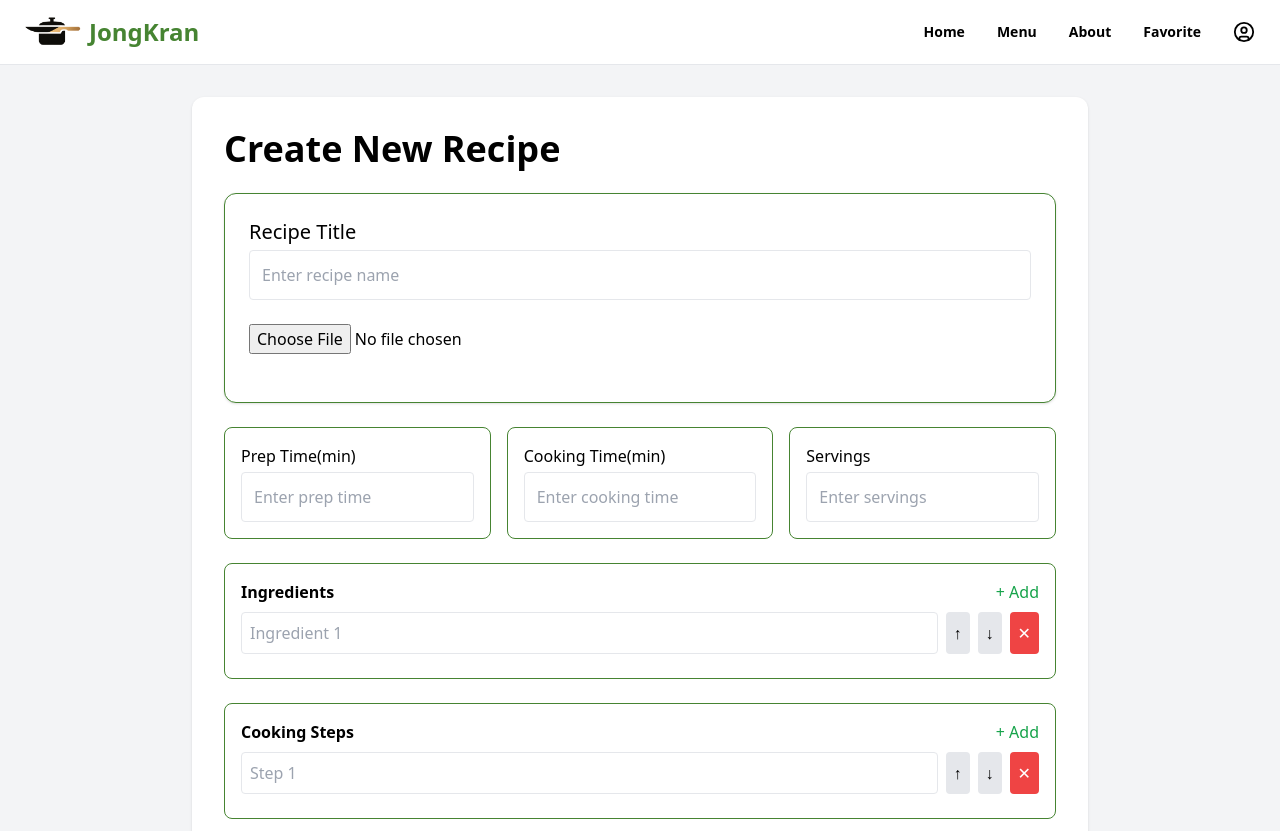
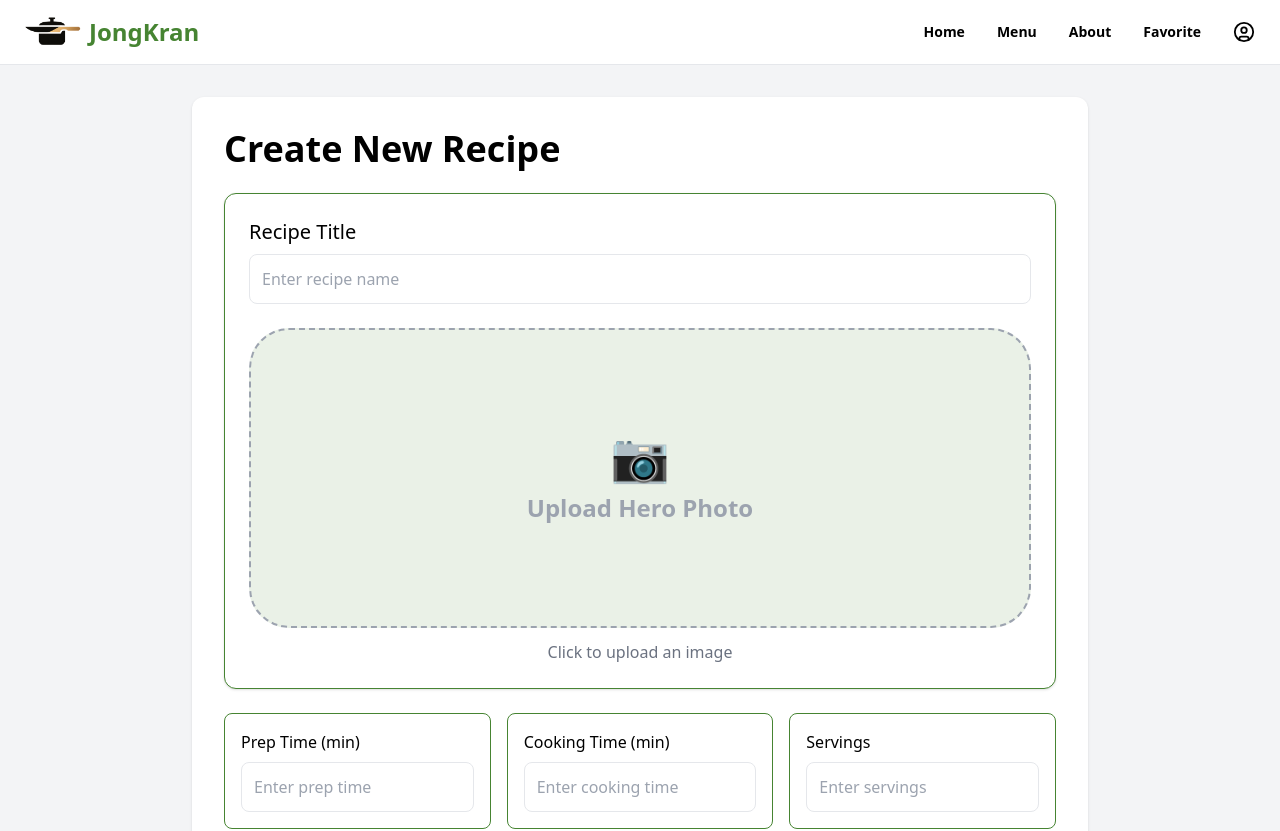
Before and after one commit to sochan707/JongKran-project, a React (Vite) app in the folder frontend/jongkran/: page /admin/create in a window 1280 px wide. Shown: the top 831 px of the page. Built offline with nearby package versions, Linux system fonts and the light colour scheme.

Commit message:
feat: store user profile in local storage upon account creation

```diff
--- a/frontend/jongkran/src/pages/admin/CreateRecipe.jsx
+++ b/frontend/jongkran/src/pages/admin/CreateRecipe.jsx
@@ -1,9 +1,10 @@
-import { useState } from "react";
+import { useEffect, useRef, useState } from "react";
 import Header from "../../components/Header";
 
 export default function CreateRecipe() {
   const [title, setTitle] = useState("");
   const [image, setImage] = useState(null);
+  const [imagePreview, setImagePreview] = useState(null);
   const [prepTime, setPrepTime] = useState("");
   const [cookTime, setCookTime] = useState("");
   const [servings, setServings] = useState("");
@@ -12,7 +13,53 @@ export default function CreateRecipe() {
   const [ingredients, setIngredients] = useState([""]);
   const [steps, setSteps] = useState([""]);
 
-  // ---------------- INGREDIENTS ----------- -----
+  const fileInputRef = useRef(null);
+
+  // ---------------- IMAGE ----------------
+  const handleImageChange = (e) => {
+    const file = e.target.files?.[0];
+
+    if (!file) return;
+
+    if (!file.type.startsWith("image/")) {
+      alert("Please select a valid image file.");
+      e.target.value = "";
+      return;
+    }
+
+    if (imagePreview) {
+      URL.revokeObjectURL(imagePreview);
+    }
+
+    setImage(file);
+    setImagePreview(URL.createObjectURL(file));
+  };
+
+  const removeImage = (e) => {
+    e.preventDefault();
+    e.stopPropagation();
+
+    if (imagePreview) {
+      URL.revokeObjectURL(imagePreview);
+    }
+
+    setImage(null);
+    setImagePreview(null);
+
+    if (fileInputRef.current) {
+      fileInputRef.current.value = "";
+    }
+  };
+
+  useEffect(() => {
+    return () => {
+      if (imagePreview) {
+        URL.revokeObjectURL(imagePreview);
+      }
+    };
+  }, [imagePreview]);
+
+  // ---------------- INGREDIENTS ----------------
   const handleIngredientChange = (value, index) => {
     const updated = [...ingredients];
     updated[index] = value;
@@ -24,6 +71,11 @@ export default function CreateRecipe() {
   };
 
   const removeIngredient = (index) => {
+    if (ingredients.length === 1) {
+      setIngredients([""]);
+      return;
+    }
+
     const updated = ingredients.filter((_, i) => i !== index);
     setIngredients(updated);
   };
@@ -54,6 +106,11 @@ export default function CreateRecipe() {
   };
 
   const removeStep = (index) => {
+    if (steps.length === 1) {
+      setSteps([""]);
+      return;
+    }
+
     const updated = steps.filter((_, i) => i !== index);
     setSteps(updated);
   };
@@ -73,114 +130,189 @@ export default function CreateRecipe() {
   };
 
   // ---------------- SUBMIT ----------------
-  const handleSubmit = (e) => {
+  const handleSubmit = (e, selectedStatus) => {
     e.preventDefault();
 
     const newRecipe = {
       title,
       image,
       prepTime,
+      cookTime,
       servings,
-      status,
-      ingredients,
-      steps,
+      status: selectedStatus,
+      ingredients: ingredients.filter((item) => item.trim() !== ""),
+      steps: steps.filter((step) => step.trim() !== ""),
       createdAt: new Date().toISOString(),
     };
 
+    setStatus(selectedStatus);
+
     console.log("Created Recipe:", newRecipe);
 
-    alert("Recipe created (check console)");
+    alert(
+      selectedStatus === "public"
+        ? "Recipe published successfully"
+        : "Recipe saved as pending"
+    );
   };
 
   return (
     <>
       <Header />
-    <div className="min-h-screen bg-gray-100 p-8">
-      <div className="max-w-4xl mx-auto bg-white rounded-xl shadow p-8">
-        <h1 className="text-4xl font-bold mb-6">Create New Recipe</h1>
 
-        <form onSubmit={handleSubmit} className="space-y-6">
+      <div className="min-h-screen bg-gray-100 p-4 md:p-8">
+        <div className="max-w-4xl mx-auto bg-white rounded-xl shadow p-6 md:p-8">
+          <h1 className="text-4xl font-bold mb-6">
+            Create New Recipe
+          </h1>
 
-          <div className="mb-6 mt-6 shadow max-w-4xl mx-auto bg-white rounded-xl p-6 border-[1px] border-[#468432]">
+          <form className="space-y-6">
+            {/* TITLE AND IMAGE */}
+            <div className="shadow bg-white rounded-xl p-6 border border-[#468432]">
               {/* TITLE */}
               <div>
-              <label className="block font-medium mb-1 text-xl">Recipe Title</label>
+                <label className="block font-medium mb-2 text-xl">
+                  Recipe Title
+                </label>
+
                 <input
-                className="w-full border rounded p-3"
+                  type="text"
+                  className="w-full border rounded-lg p-3 outline-none focus:border-[#468432]"
                   value={title}
                   onChange={(e) => setTitle(e.target.value)}
                   placeholder="Enter recipe name"
+                  required
                 />
               </div>
 
               {/* IMAGE */}
-            <div>
-              <button>
-                <div className="mb-6 mt-6">
+              <div className="mt-6">
+                <label
+                  htmlFor="imageUpload"
+                  className="relative h-[300px] rounded-[40px] border-2 border-dashed border-gray-400 bg-[#EAF1E7] flex items-center justify-center cursor-pointer overflow-hidden"
+                >
+                  {imagePreview ? (
+                    <>
+                      <img
+                        src={imagePreview}
+                        alt="Recipe preview"
+                        className="w-full h-full object-cover text-gray-50"
+                      />
+
+                      <button
+                        type="button"
+                        onClick={removeImage}
+                        className="absolute top-4 right-4 w-10 h-10 bg-red-500 hover:bg-red-600 text-white text-2xl rounded-full flex items-center justify-center"
+                      >
+                        ×
+                      </button>
+                    </>
+                  ) : (
+                    <div className="text-center">
+                      <div className="text-5xl">📷</div>
+
+                      <p className="text-2xl font-bold mt-3 text-gray-400">
+                        Upload Hero Photo
+                      </p>
+                    </div>
+                  )}
+                </label>
+
                 <input
+                  ref={fileInputRef}
+                  id="imageUpload"
                   type="file"
-                    className="w-full"
-                    onChange={(e) => setImage(e.target.files[0])}
+                  accept="image/*"
+                  className="hidden"
+                  onChange={handleImageChange}
                 />
-                </div>
-              </button>
+
+                <p className="text-center text-gray-500 mt-3">
+                  {imagePreview
+                    ? "Click the image to change it"
+                    : "Click to upload an image"}
+                </p>
               </div>
             </div>
 
-          {/* PREP + SERVINGS */}
-          <div>
-            <div className="grid grid-cols-3 gap-4  max-w-4xl mx-auto bg-white rounded-xl ">
-              <div className="border-[1px] border-[#468432] p-4 rounded-lg">
-                <label className="block font-medium mb-1">Prep Time(min)</label>
+            {/* TIME AND SERVINGS */}
+            <div className="grid grid-cols-1 md:grid-cols-3 gap-4">
+              <div className="border border-[#468432] p-4 rounded-lg">
+                <label className="block font-medium mb-2">
+                  Prep Time (min)
+                </label>
+
                 <input
-                  className="w-full border rounded p-3"
+                  type="number"
+                  min="0"
+                  className="w-full border rounded-lg p-3 outline-none"
                   value={prepTime}
                   onChange={(e) => setPrepTime(e.target.value)}
                   placeholder="Enter prep time"
                 />
               </div>
-              <div className="border-[1px] border-[#468432] p-4 rounded-lg">
-                <label className="block font-medium mb-1">Cooking Time(min)</label>
+
+              <div className="border border-[#468432] p-4 rounded-lg">
+                <label className="block font-medium mb-2">
+                  Cooking Time (min)
+                </label>
+
                 <input
-                className="w-full border p-3 rounded"
-                placeholder="Enter cooking time"
+                  type="number"
+                  min="0"
+                  className="w-full border rounded-lg p-3 outline-none"
                   value={cookTime}
                   onChange={(e) => setCookTime(e.target.value)}
+                  placeholder="Enter cooking time"
                 />
               </div>
-              <div className="border-[1px] border-[#468432] p-4 rounded-lg">
-                <label className="block font-medium mb-1">Servings</label>
+
+              <div className="border border-[#468432] p-4 rounded-lg">
+                <label className="block font-medium mb-2">
+                  Servings
+                </label>
+
                 <input
-                className="w-full border p-3 rounded"
-                placeholder="Enter servings"
+                  type="number"
+                  min="1"
+                  className="w-full border rounded-lg p-3 outline-none"
                   value={servings}
                   onChange={(e) => setServings(e.target.value)}
+                  placeholder="Enter servings"
                 />
               </div>
             </div>
-          </div>
-
 
             {/* INGREDIENTS */}
-          <div className="border-[1px] border-[#468432] p-4 rounded-lg">
-            <div className="flex justify-between items-center mb-2">
-              <h2 className="font-semibold">Ingredients</h2>
+            <div className="border border-[#468432] p-4 rounded-lg">
+              <div className="flex justify-between items-center mb-4">
+                <h2 className="text-xl font-semibold">
+                  Ingredients
+                </h2>
+
                 <button
                   type="button"
                   onClick={addIngredient}
-                className="text-green-600 font-medium"
+                  className="text-[#468432] font-semibold"
                 >
                   + Add
                 </button>
               </div>
 
               {ingredients.map((item, index) => (
-              <div key={index} className="flex gap-2 mb-2">
+                <div
+                  key={index}
+                  className="flex gap-2 mb-3"
+                >
                   <input
-                  className="flex-1 border p-2 rounded"
+                    type="text"
+                    className="flex-1 border p-3 rounded-lg outline-none"
                     value={item}
                     onChange={(e) =>
-                    handleIngredientChange(e.target.value, index)
+                      handleIngredientChange(
+                        e.target.value,
+                        index
+                      )
                     }
                     placeholder={`Ingredient ${index + 1}`}
                   />
@@ -188,7 +320,8 @@ export default function CreateRecipe() {
                   <button
                     type="button"
                     onClick={() => moveIngredient(index, -1)}
-                  className="px-2 bg-gray-200 rounded"
+                    disabled={index === 0}
+                    className="px-3 bg-gray-200 rounded-lg disabled:opacity-40"
                   >
                     ↑
                   </button>
@@ -196,7 +329,8 @@ export default function CreateRecipe() {
                   <button
                     type="button"
                     onClick={() => moveIngredient(index, 1)}
-                  className="px-2 bg-gray-200 rounded"
+                    disabled={index === ingredients.length - 1}
+                    className="px-3 bg-gray-200 rounded-lg disabled:opacity-40"
                   >
                     ↓
                   </button>
@@ -204,7 +338,7 @@ export default function CreateRecipe() {
                   <button
                     type="button"
                     onClick={() => removeIngredient(index)}
-                  className="px-2 bg-red-500 text-white rounded"
+                    className="px-3 bg-red-500 text-white rounded-lg"
                   >
                     ✕
                   </button>
@@ -212,34 +346,42 @@ export default function CreateRecipe() {
               ))}
             </div>
 
-          {/* STEPS */}
-          <div className="border-[1px] border-[#468432] p-4 rounded-lg">
-            <div className="flex justify-between items-center mb-2">
-              <h2 className="font-semibold">Cooking Steps</h2>
+            {/* COOKING STEPS */}
+            <div className="border border-[#468432] p-4 rounded-lg">
+              <div className="flex justify-between items-center mb-4">
+                <h2 className="text-xl font-semibold">
+                  Cooking Steps
+                </h2>
+
                 <button
                   type="button"
                   onClick={addStep}
-                className="text-green-600 font-medium"
+                  className="text-[#468432] font-semibold"
                 >
                   + Add
                 </button>
               </div>
 
               {steps.map((step, index) => (
-              <div key={index} className="flex gap-2 mb-2">
-                <input
-                  className="flex-1 border p-2 rounded"
+                <div
+                  key={index}
+                  className="flex gap-2 mb-3"
+                >
+                  <textarea
+                    className="flex-1 border p-3 rounded-lg outline-none resize-none"
                     value={step}
                     onChange={(e) =>
                       handleStepChange(e.target.value, index)
                     }
                     placeholder={`Step ${index + 1}`}
+                    rows="2"
                   />
 
                   <button
                     type="button"
                     onClick={() => moveStep(index, -1)}
-                  className="px-2 bg-gray-200 rounded"
+                    disabled={index === 0}
+                    className="px-3 bg-gray-200 rounded-lg disabled:opacity-40"
                   >
                     ↑
                   </button>
@@ -247,7 +389,8 @@ export default function CreateRecipe() {
                   <button
                     type="button"
                     onClick={() => moveStep(index, 1)}
-                  className="px-2 bg-gray-200 rounded"
+                    disabled={index === steps.length - 1}
+                    className="px-3 bg-gray-200 rounded-lg disabled:opacity-40"
                   >
                     ↓
                   </button>
@@ -255,7 +398,7 @@ export default function CreateRecipe() {
                   <button
                     type="button"
                     onClick={() => removeStep(index)}
-                  className="px-2 bg-red-500 text-white rounded"
+                    className="px-3 bg-red-500 text-white rounded-lg"
                   >
                     ✕
                   </button>
@@ -264,16 +407,19 @@ export default function CreateRecipe() {
             </div>
 
             {/* SUBMIT */}
-          <div className="grid grid-cols-5 gap-4 max-w-4xl mx-auto bg-white rounded-xl ">
+            <div className="grid grid-cols-1 md:grid-cols-5 gap-4">
               <button
-              type="submit"
-              className="bg-white border-[1px] border-[#FFA02E] p-4 text-black px-6 py-3 rounded-lg col-span-2"
+                type="button"
+                onClick={(e) => handleSubmit(e, "pending")}
+                className="border border-[#FFA02E] bg-white text-black px-6 py-3 rounded-lg md:col-span-2"
               >
                 Pending Recipe
               </button>
+
               <button
-              type="submit"
-              className="bg-[#FFA02E] text-black px-6 py-3 rounded-lg col-span-3"
+                type="button"
+                onClick={(e) => handleSubmit(e, "public")}
+                className="bg-[#FFA02E] text-black px-6 py-3 rounded-lg md:col-span-3"
               >
                 Public Recipe
               </button>
@@ -281,7 +427,6 @@ export default function CreateRecipe() {
           </form>
         </div>
       </div>
-
     </>
   );
 }
```
Also changed, not shown: frontend/jongkran/src/pages/Register.jsx (+10 -0 lines). Lines whose indentation alone changed are shown as unchanged.
